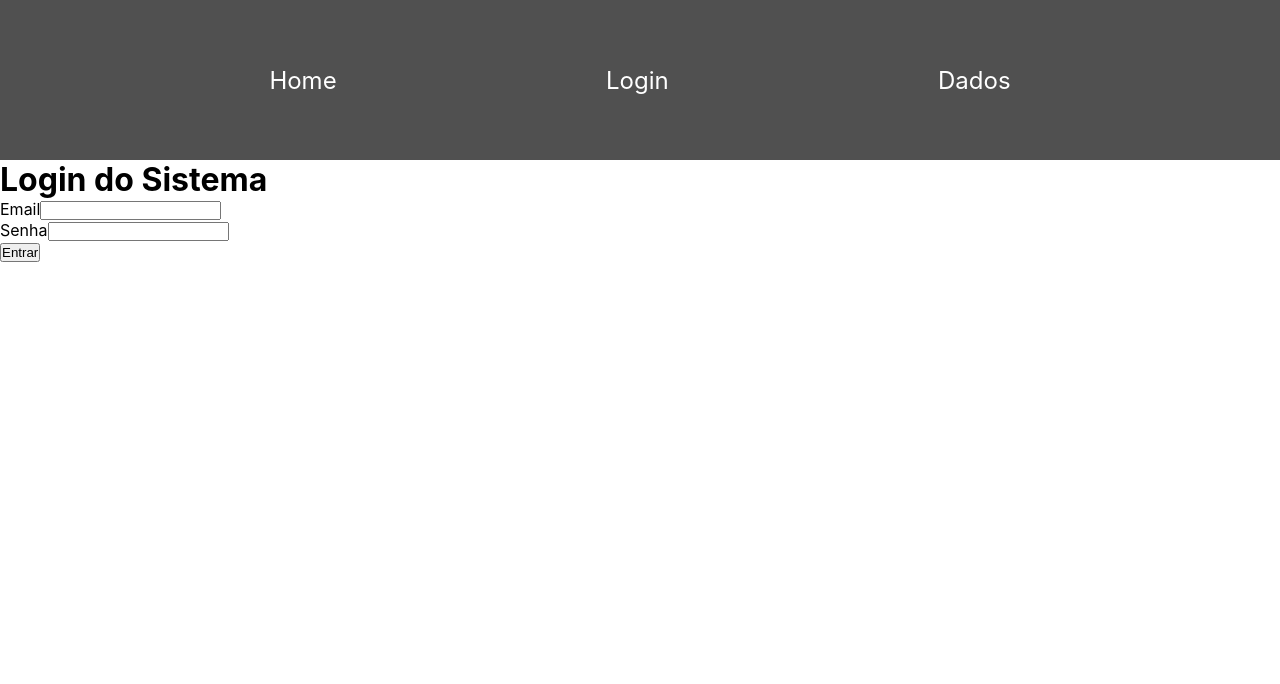
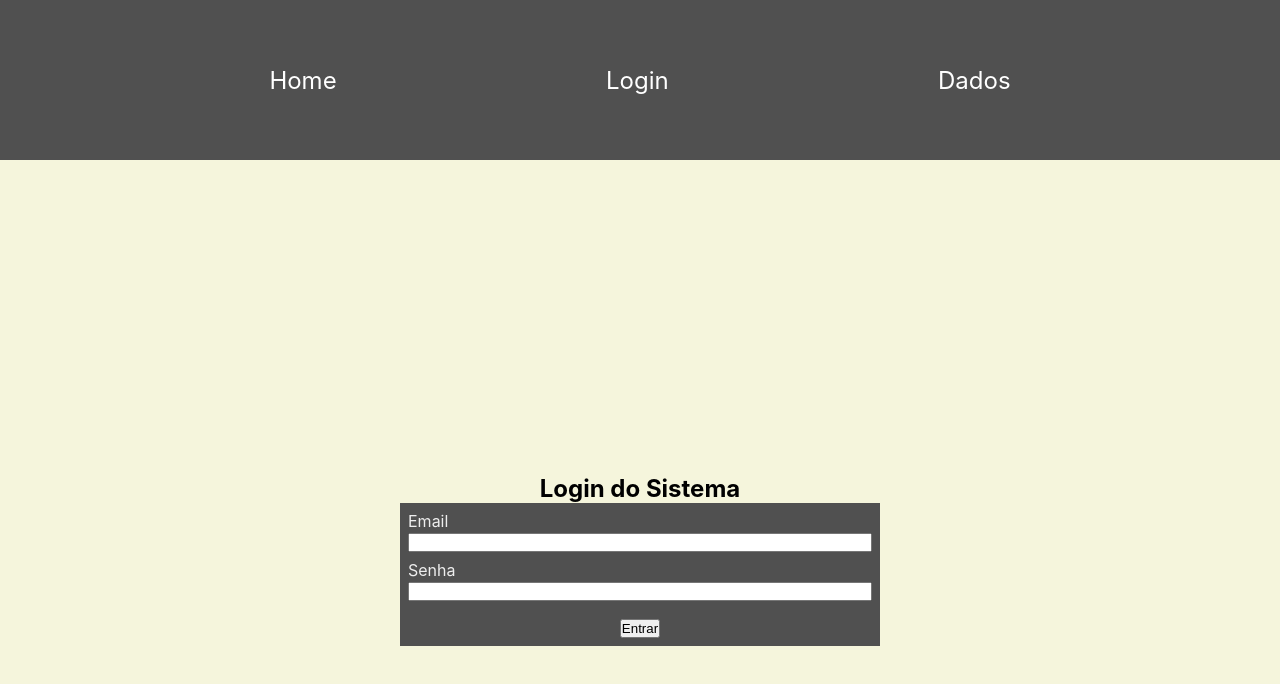
Before and after one commit to izabela-pereira/react-copa, a React (Create React App) app in the folder copa/: page /login in a window 1280 px wide. Shown: the top 684 px of the page. Built offline with nearby package versions, Linux system fonts and the light colour scheme.

Commit message:
login/submit

```diff
--- /dev/null
+++ b/copa/src/pages/Login/Login.css
@@ -0,0 +1,45 @@
+#login {
+    display: flex;
+    flex-direction: column;
+    align-items: center;
+    justify-content: center;
+    min-height: 100vh;
+    padding: 0 2rem;
+}
+
+#login .form{
+    background-color: #505050;
+    color: #eee;
+    width: 100%;
+    max-width: 480px;
+    padding: 0.5rem;
+}
+
+#login .field {
+    padding-bottom: 0.5rem;
+}
+
+#login .field label{
+    display: block;
+}
+
+
+#login .field input{
+    width: 100%;
+}
+
+#login .actions {
+    text-align: center;
+    margin-top: 0.5rem;
+
+}
+
+html {
+    box-sizing: border-box;
+}
+
+*,
+*:before,
+*:after {
+    box-sizing: inherit;
+}
--- a/copa/src/pages/Login/Login.jsx
+++ b/copa/src/pages/Login/Login.jsx
@@ -1,25 +1,36 @@
-import React from 'react';
+import React, { useState } from 'react';
+
+import './Login.css';
 
 const Login = () => {
+    const [email, setEmail] = useState('');
+    const [password, setPassword] = useState('');
+
+    const handleSubmit = (e) => {
+        e.preventDefault();
+
+        console.log('submit', { email, password });
+    }
+
     return (
-        <div id="login">
+        <section id="login">
             <h1 className="title">Login do Sistema</h1>
-            <form className="form">
+            <form className="form" onSubmit={handleSubmit}>
                 <div className="field">
                     <label htmlFor="email">Email</label>
-                    <input type="email" name='email' id='email' />
+                    <input type="email" name='email' id='email' value={email} onChange={(e) => setEmail(e.target.value)}/>
                 </div>
                 <div className="field">
                     <label htmlFor="password">Senha</label>
-                    <input type="password" name='password' id='password' />
+                    <input type="password" name='password' id='password' value={password} onChange={(e) => setPassword(e.target.value)}/>
                 </div>
                 <div className="actions">
                     <button type="submit">Entrar</button>
                 </div>
             </form>
-        </div>
-    )
+        </section>
+    );
 
-}
+};
 
 export default Login;
```
